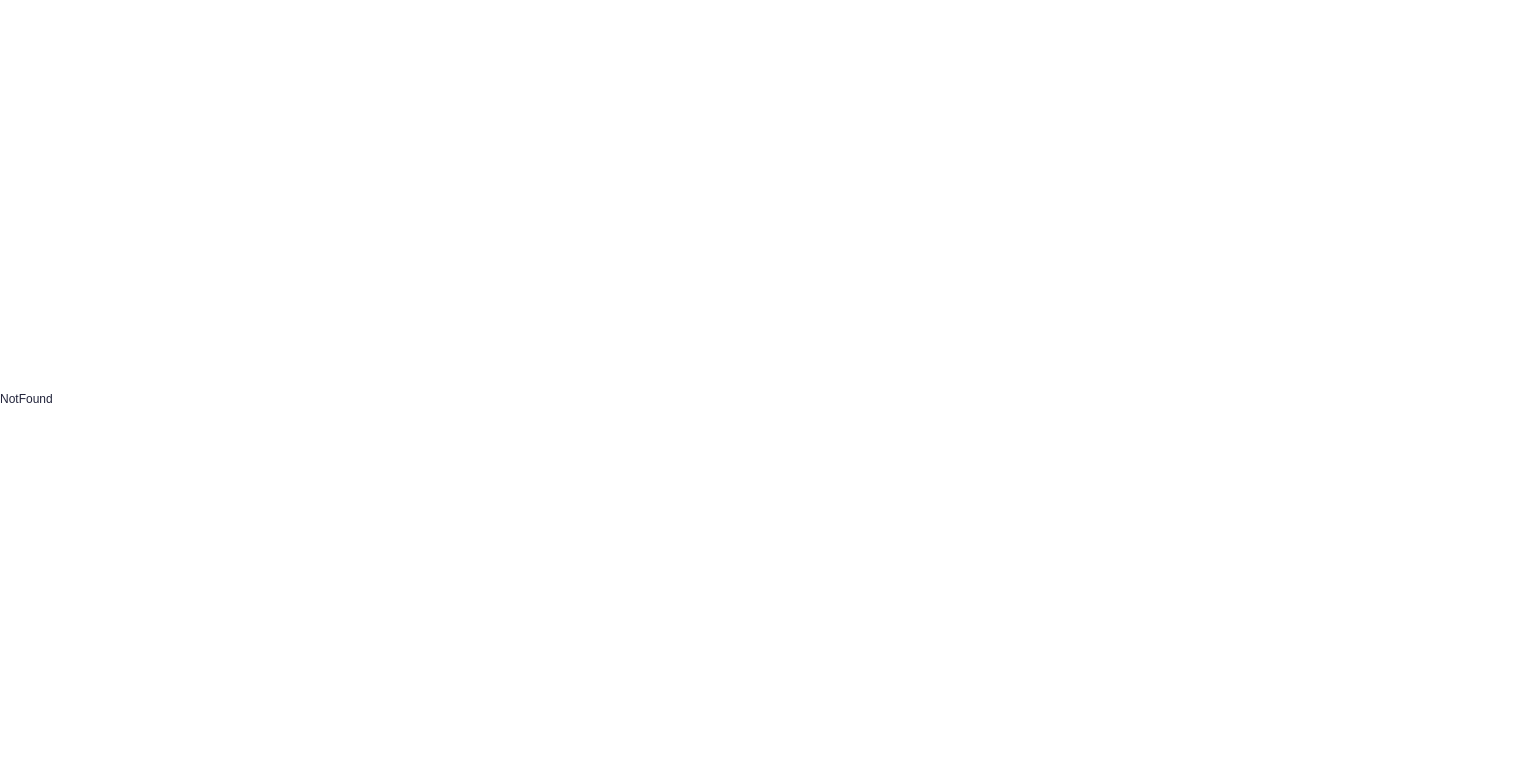
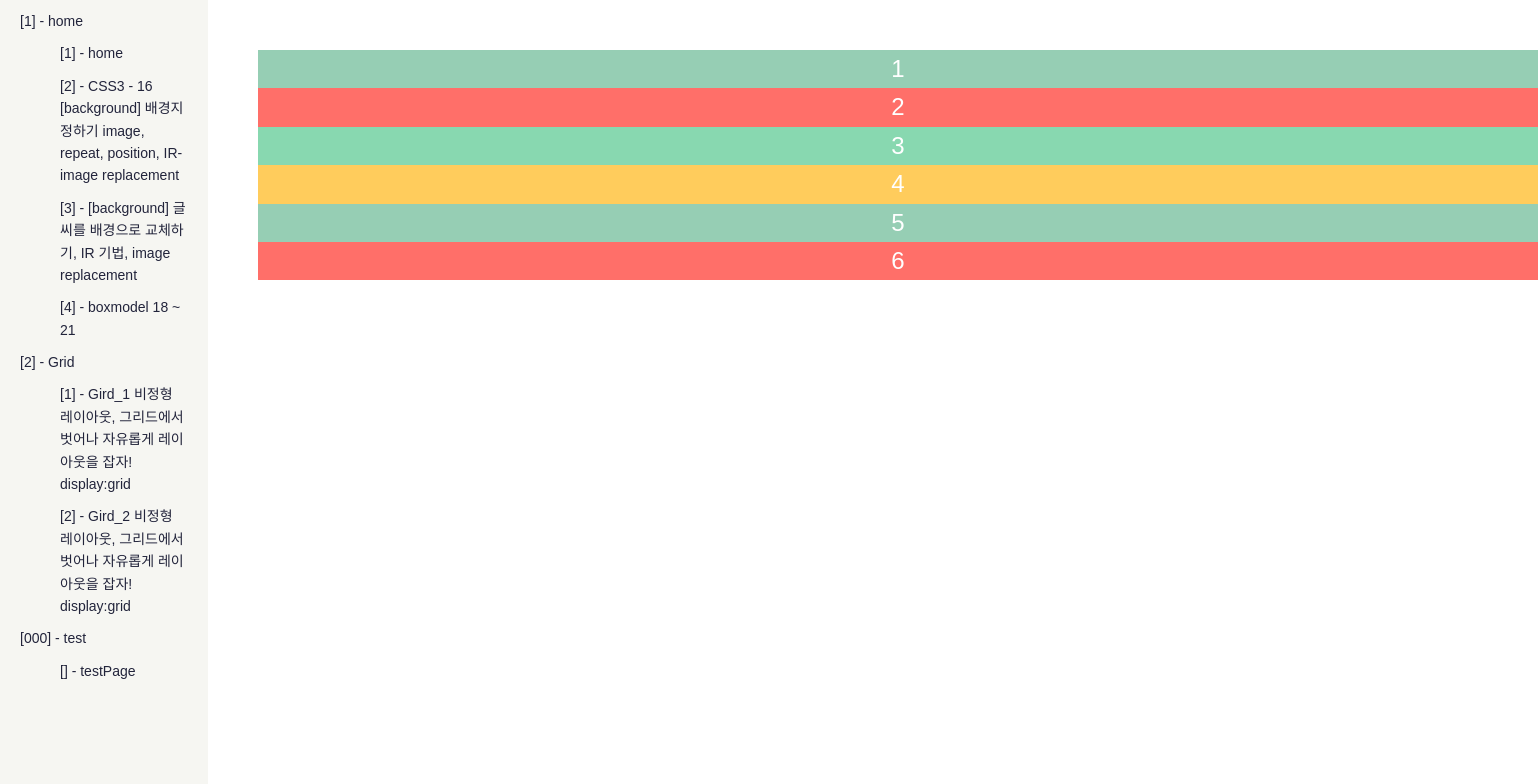
Before and after one commit to lhjwork/jin-css-blog, a React (Create React App) app: page /grid/1 in a window 1280 px wide. Before the commit this address had no page. Shown: the top 784 px of the page, 1538 px wide, since content can reach past the window. Built offline with nearby package versions, Linux system fonts and the light colour scheme.

Commit message:
grid 1강 레이아웃 기초

```diff
--- a/src/Data/menuData.json
+++ b/src/Data/menuData.json
@@ -39,6 +39,31 @@
     ]
   },
   {
+    "RootId": "Grid01",
+    "menuId": "Grid101",
+    "menuNm": "grid01",
+    "RootTitle": "Grid",
+    "rootRouting": "/grid",
+    "openValue": false,
+    "number": "2",
+    "childrens": [
+      {
+        "navId": "grid0101",
+        "menuId": "grid01",
+        "menuTitle": "Gird_1 비정형 레이아웃, 그리드에서 벗어나 자유롭게 레이아웃을 잡자! display:grid",
+        "routing": "/grid/1",
+        "number": "1"
+      },
+      {
+        "navId": "grid0102",
+        "menuId": "grid01",
+        "menuTitle": "Gird_2 비정형 레이아웃, 그리드에서 벗어나 자유롭게 레이아웃을 잡자! display:grid",
+        "routing": "/grid/2",
+        "number": "2"
+      }
+    ]
+  },
+  {
     "RootId": "test01",
     "menuId": "test0101",
     "menuNm": "t0101",
--- a/src/Router/RootRouter.jsx
+++ b/src/Router/RootRouter.jsx
@@ -7,6 +7,7 @@ import TestPage from "../pages/test/TestPage";
 import Background from "../pages/background/Background";
 import ImgReplacement from "../pages/ImgReplacement/ImgReplacement";
 import BoxModel from "../pages/boxModel/BoxModel";
+import Grid from "../pages/grid/Grid";
 export const router = createBrowserRouter([
   {
     path: "/",
@@ -20,4 +21,10 @@ export const router = createBrowserRouter([
       { path: "boxmodel", element: <BoxModel /> },
     ],
   },
+  {
+    path: "/grid",
+    element: <Root />,
+    errorElement: <NotFound />,
+    children: [{ path: "1", element: <Grid /> }],
+  },
 ]);
--- /dev/null
+++ b/src/pages/grid/Grid.jsx
@@ -0,0 +1,19 @@
+import React from "react";
+import { ViewCetnterWrapper } from "../../components/commons/Common.style";
+import styles from "./grid.module.css";
+const Grid = () => {
+  return (
+    <ViewCetnterWrapper>
+      <div className={styles.container}>
+        <div>1</div>
+        <div>2</div>
+        <div>3</div>
+        <div>4</div>
+        <div>5</div>
+        <div>6</div>
+      </div>
+    </ViewCetnterWrapper>
+  );
+};
+
+export default Grid;
--- /dev/null
+++ b/src/pages/grid/grid.module.css
@@ -0,0 +1,29 @@
+body {
+  padding: 50px;
+}
+.container div {
+  text-align: center;
+  color: #fff;
+  font-size: 2em;
+}
+.container div:nth-child(1) {
+  background: #96ceb4;
+}
+.container div:nth-child(2) {
+  background: #ff6f69;
+}
+.container div:nth-child(3) {
+  background: #88d8b0;
+}
+.container div:nth-child(4) {
+  background: #ffcc5c;
+}
+.container div:nth-child(5) {
+  background: #96ceb4;
+}
+.container div:nth-child(6) {
+  background: #ff6f69;
+}
+
+.container {
+}
```
